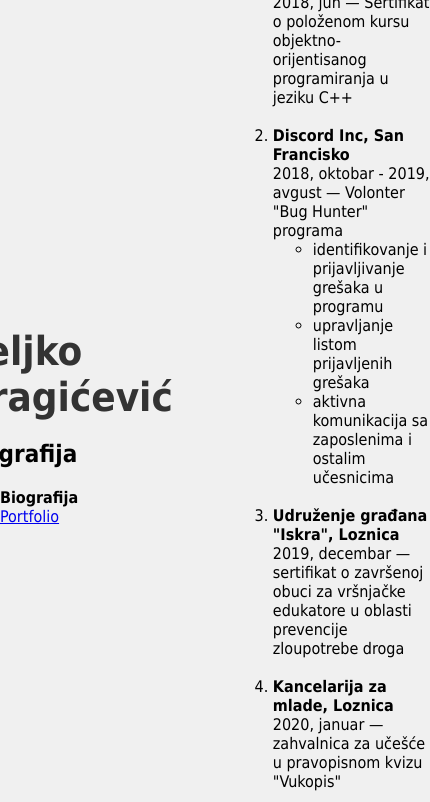
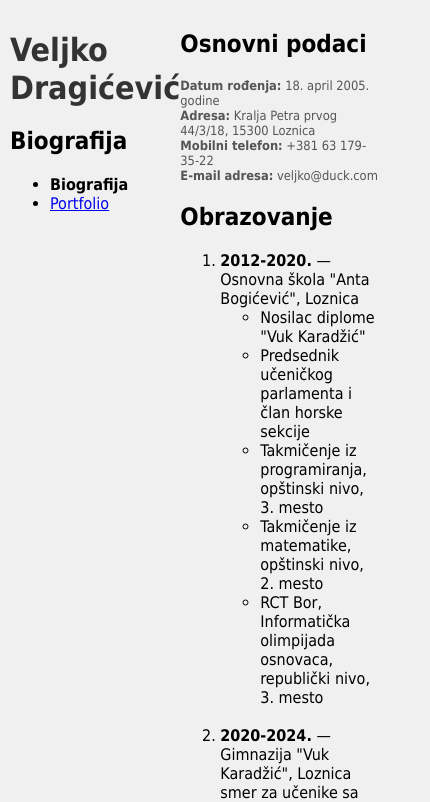
Before and after one commit to Veljkoslav/veljkoslav.github.io, a plain HTML site: page index.html in a window 390 px wide. Shown: the top 802 px of the page, 430 px wide, since content can reach past the window. Drawn offline with Linux system fonts and the light colour scheme.

Commit message:
Update styles.css

```diff
--- a/styles.css
+++ b/styles.css
@@ -23,3 +23,23 @@ p {
   font-size: 1em;
   margin-bottom: 10px;
 }
+
+@media only screen and (max-width: 600px) {
+  body {
+    justify-content: flex-start;
+    align-items: flex-start;
+    padding: 10px;
+  }
+
+  section {
+    margin-left: 0;
+  }
+
+  h1 {
+    font-size: 2em;
+  }
+
+  p {
+    font-size: 0.8em;
+  }
+}
```
